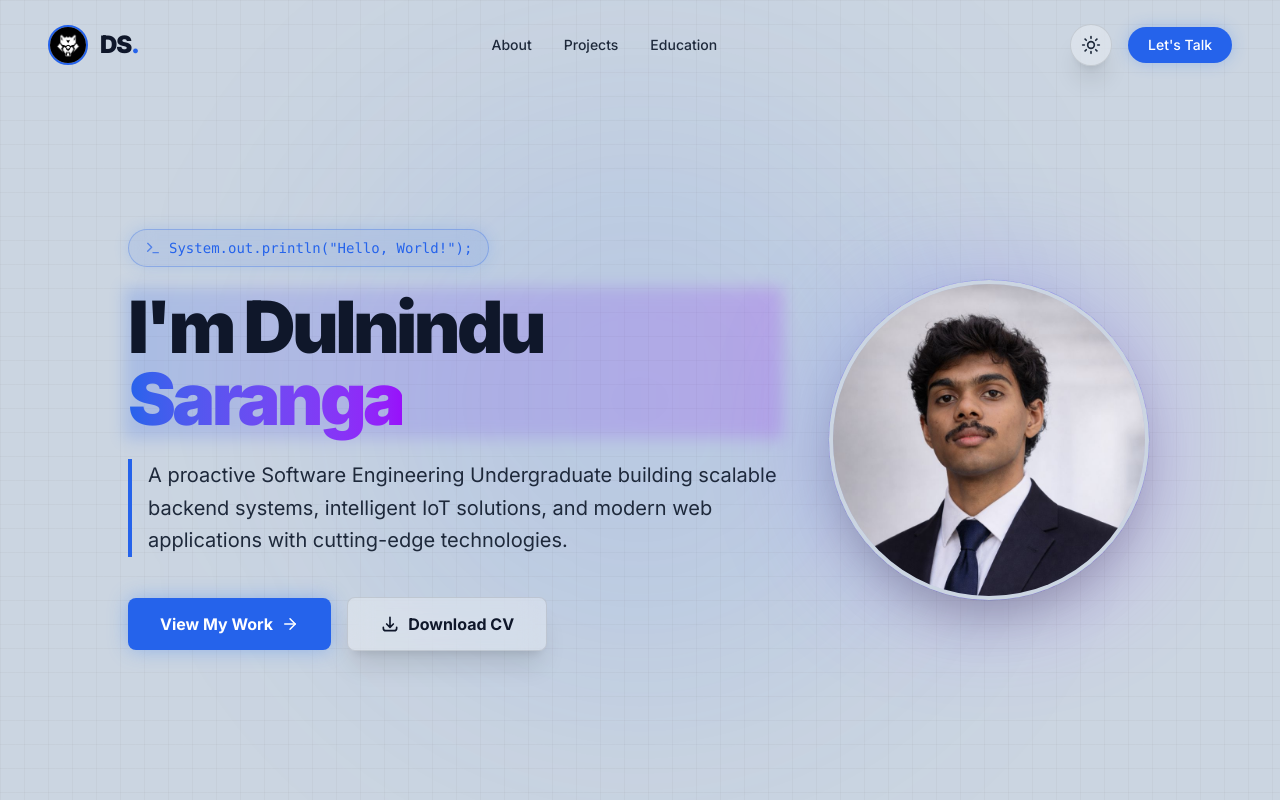
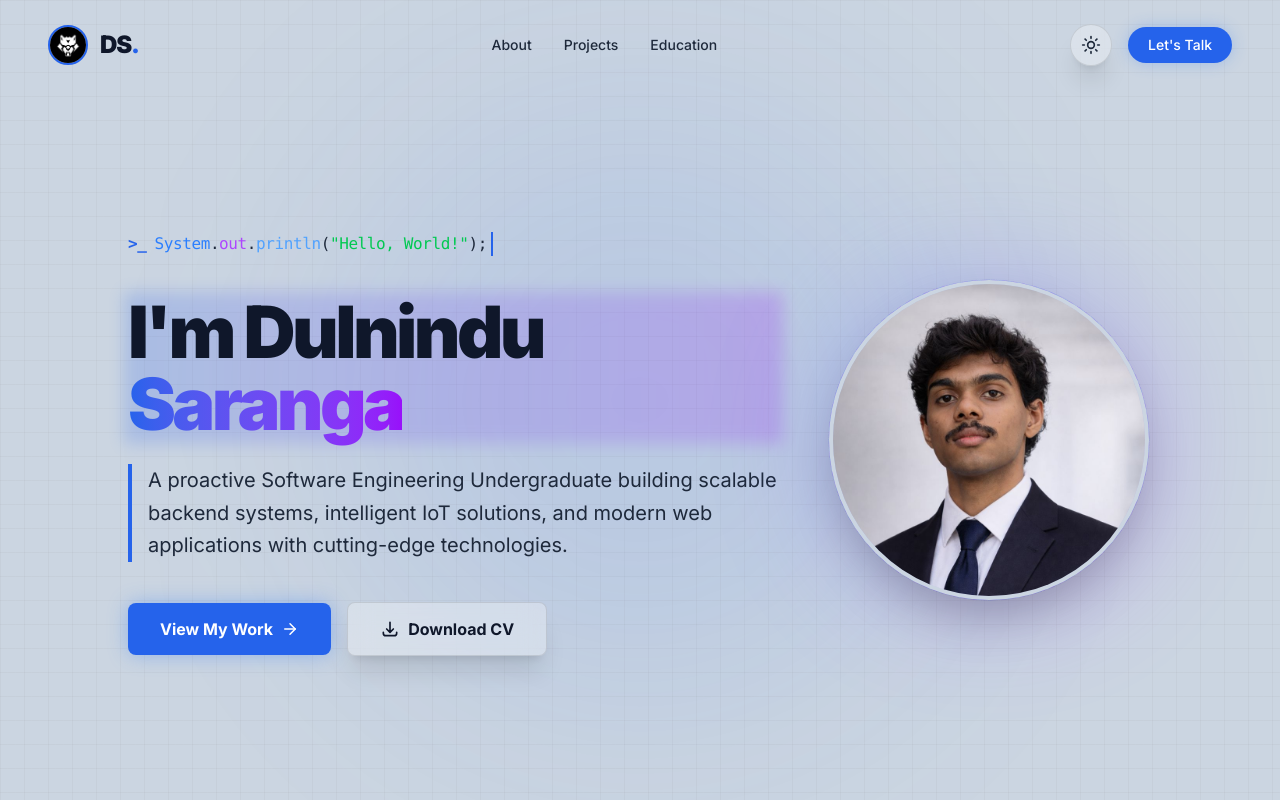
Before and after one commit to dulnindu123/advanced-portfolio, a Next.js app: page / in a window 1280 px wide. Shown: the top 800 px of the page. Built offline with nearby package versions, Linux system fonts and the light colour scheme.

Commit message:
Improve hero code snippet with typing animation and syntax highlighting

```diff
--- a/src/app/globals.css
+++ b/src/app/globals.css
@@ -77,3 +77,8 @@ body {
 @keyframes shimmer {
   100% { transform: translateX(100%); }
 }
+
+@keyframes blink {
+  from, to { border-color: transparent; }
+  50% { border-color: var(--accent-color); }
+}
--- a/src/components/HeroSection.tsx
+++ b/src/components/HeroSection.tsx
@@ -41,10 +41,27 @@ export default function HeroSection() {
       >
         <div className="flex flex-col-reverse md:flex-row items-center gap-12">
           <div className="md:w-2/3">
-            <motion.div variants={itemVariants} className="mb-6 flex justify-center md:justify-start">
-              <div className="inline-flex items-center gap-2 px-4 py-2 rounded-full border border-accent/30 bg-accent/10 backdrop-blur-md text-sm text-accent font-mono shadow-[0_0_15px_rgba(59,130,246,0.2)]">
-                <Terminal size={16} className="animate-pulse" />
-                <span>System.out.println(&quot;Hello, World!&quot;);</span>
+            <motion.div
+              variants={itemVariants}
+              className="mb-8 flex justify-center md:justify-start font-mono text-sm md:text-base tracking-tight"
+            >
+              <div className="flex items-center gap-2 py-2">
+                <span className="text-accent font-bold">&gt;_</span>
+                <motion.div
+                  initial={{ width: 0 }}
+                  animate={{ width: "auto" }}
+                  transition={{ duration: 2, ease: "easeInOut" }}
+                  className="overflow-hidden whitespace-nowrap border-r-2 border-accent pr-1 animate-[blink_1s_step-end_infinite]"
+                >
+                  <span className="text-blue-500">System</span>
+                  <span className="text-secondary">.</span>
+                  <span className="text-purple-500">out</span>
+                  <span className="text-secondary">.</span>
+                  <span className="text-blue-400">println</span>
+                  <span className="text-secondary">(</span>
+                  <span className="text-green-500">&quot;Hello, World!&quot;</span>
+                  <span className="text-secondary">);</span>
+                </motion.div>
               </div>
             </motion.div>
 
```
